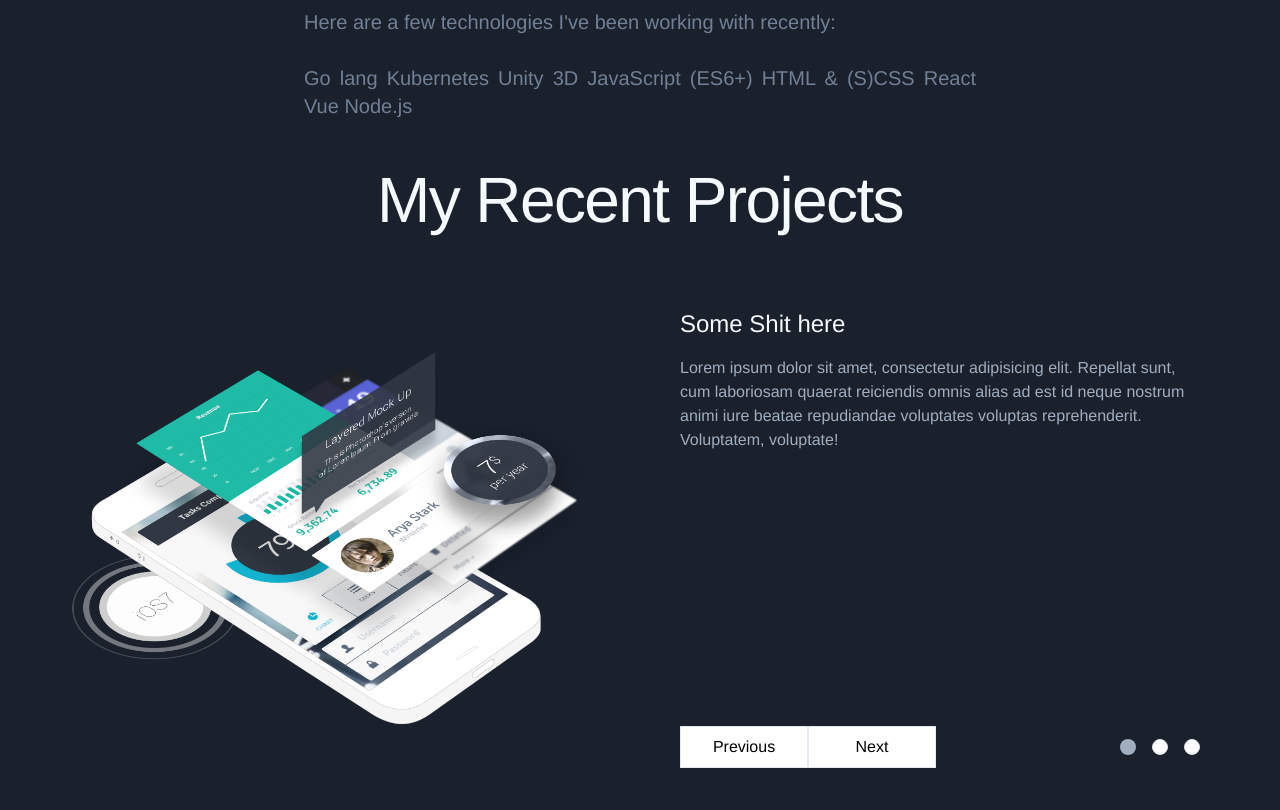
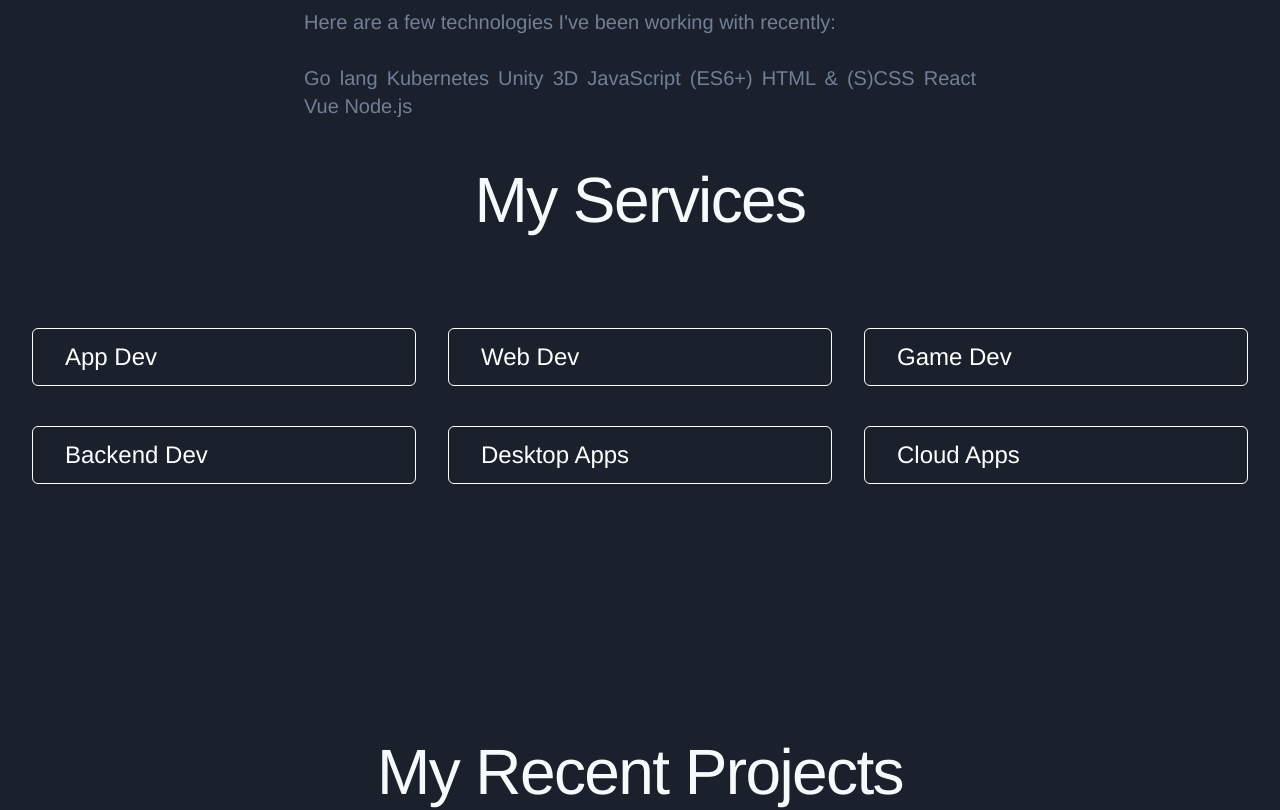
Before and after one commit to Bruslaan/portfolio, a Vue app: page / in a window 1280 px wide. Shown: the part 1120-1930 px from the top of the page. Built offline with nearby package versions, Linux system fonts and the light colour scheme.

Commit message:
new service

```diff
--- a/src/App.vue
+++ b/src/App.vue
@@ -3,7 +3,7 @@
   <NavBar/>
   <Header id="header" class="bg-gray-900" />
   <AboutMe id="aboutme" />
-  <!-- <Leistungen id="leistungen" /> -->
+  <Leistungen id="leistungen" />
   <Portfolio id="portfolio" />
   <Footer />
 </template>
@@ -12,7 +12,7 @@
 import NavBar from "./components/NavBar.vue";
 import AboutMe from "./components/AboutMePage.vue";
 import Header from "./components/Header.vue";
-import Leistungen from "./components/Leistungen.vue";
+import Leistungen from "./components/Leistungen2.vue";
 import Portfolio from "./components/Portfolio.vue";
 import Footer from "./components/Footer.vue";
 export default {
--- a/src/components/Leistungen2.vue
+++ b/src/components/Leistungen2.vue
@@ -0,0 +1,45 @@
+<template>
+  <div class="py-12">
+    <div class="max-w-screen-xl mx-auto px-4 sm:px-6 lg:px-8">
+      <div class="text-center">
+        <!-- <p
+          class="text-base leading-6 text-indigo-600 font-semibold tracking-wide uppercase"
+        >Services</p>-->
+        <h1
+          class="text-4xl tracking-tight leading-10 font-hairline hairline text-gray-100 sm:text-5xl sm:leading-none md:text-6xl"
+        >My Services</h1>
+        <!-- <p
+          class="mt-4 max-w-2xl text-xl leading-7 text-gray-500 lg:mx-auto"
+        >Lorem ipsum dolor sit amet consect adipisicing elit. Possimus magnam voluptatum cupiditate veritatis in accusamus quisquam.</p>-->
+      </div>
+
+      <div class="mt-24">
+        <ul class="grid md:grid-cols-3 md:col-gap-8 md:row-gap-10 col-gap-4 row-gap-4">
+          <li v-for="(service,index) in services" :key="index">
+            <div class="flex items-center border border-white rounded-md p-4">
+              <!-- <img class="rounded-full bg-white w-10 h-10 ml-4 my-3 object-cover" src="https://images.unsplash.com/photo-1543610892-0b1f7e6d8ac1?ixlib=rb-1.2.1&ixid=eyJhcHBfaWQiOjEyMDd9&auto=format&fit=crop&w=934&q=80"> -->
+
+              <!-- <div class="bg-white rounded-full p-2"></div> -->
+              <div class="ml-4">
+                <h4 class="text-2xl leading-6 font-medium text-white">{{service}}</h4>
+              </div>
+            </div>
+          </li>
+        </ul>
+      </div>
+    </div>
+  </div>
+</template>
+
+<script>
+export default {
+  data(){
+    return{
+      services:["App Dev", "Web Dev", "Game Dev", "Backend Dev", "Desktop Apps","Cloud Apps"]
+    }
+  }
+};
+</script>
+
+<style>
+</style>
--- a/src/components/Portfolio.vue
+++ b/src/components/Portfolio.vue
@@ -1,5 +1,5 @@
 <template>
-  <div class="py-12">
+  <div class="py-12 mt-40">
     <div class="max-w-screen-xl mx-auto px-4 sm:px-6 lg:px-8">
       <div class="text-center">
         <!-- <p
@@ -13,12 +13,9 @@
         >Lorem ipsum dolor sit amet consect adipisicing elit. Possimus magnam voluptatum cupiditate veritatis in accusamus quisquam.</p>-->
       </div>
 
-      <div class="mt-20 flex  flex-wrap justify-center ">
+      <div class="mt-20 flex flex-wrap justify-center">
         <div class="md:w-1/2 w-full">
-          <img
-            src="../assets/mockupApp.png"
-            alt
-          />
+          <img src="../assets/mockupApp.png" alt />
         </div>
         <div class="md:w-1/2 w-full px-10 flex flex-col justify-between text-left mt-4 md:mt-0 ">
           <div>
@@ -27,19 +24,12 @@
               class="mt-5 text-gray-500"
             >Lorem ipsum dolor sit amet, consectetur adipisicing elit. Repellat sunt, cum laboriosam quaerat reiciendis omnis alias ad est id neque nostrum animi iure beatae repudiandae voluptates voluptas reprehenderit. Voluptatem, voluptate!</p>
           </div>
-
-          <div class="flex flex-col md:flex-row items-center justify-between">
-            <div class="flex mt-4 md:mt-0 w-full justify-start">
-              <button class="border px-3 py-2 md:w-32 w-full block bg-white ">Previous</button>
-              <button class="border px-3 py-2 md:w-32 w-full bg-white">Next</button>
-            </div>
-            <div class="flex items-center mt-4 md:mt-0">
-              <span class="bg-gray-500 w-4 h-4 rounded-full mx-2"></span>
-              <span class="bg-white border w-4 h-4 rounded-full mx-2"></span>
-              <span class="bg-white border w-4 h-4 rounded-full mx-2"></span>
-            </div>
-          </div>
         </div>
+      </div>
+      <div class="flex items-center mt-4 md:mt-0 justify-center">
+        <span class="bg-yellow-700 border border-white w-4 h-4 rounded-full mx-2"></span>
+        <span class="bg-white border w-4 h-4 rounded-full mx-2"></span>
+        <span class="bg-white border w-4 h-4 rounded-full mx-2"></span>
       </div>
     </div>
   </div>
```
